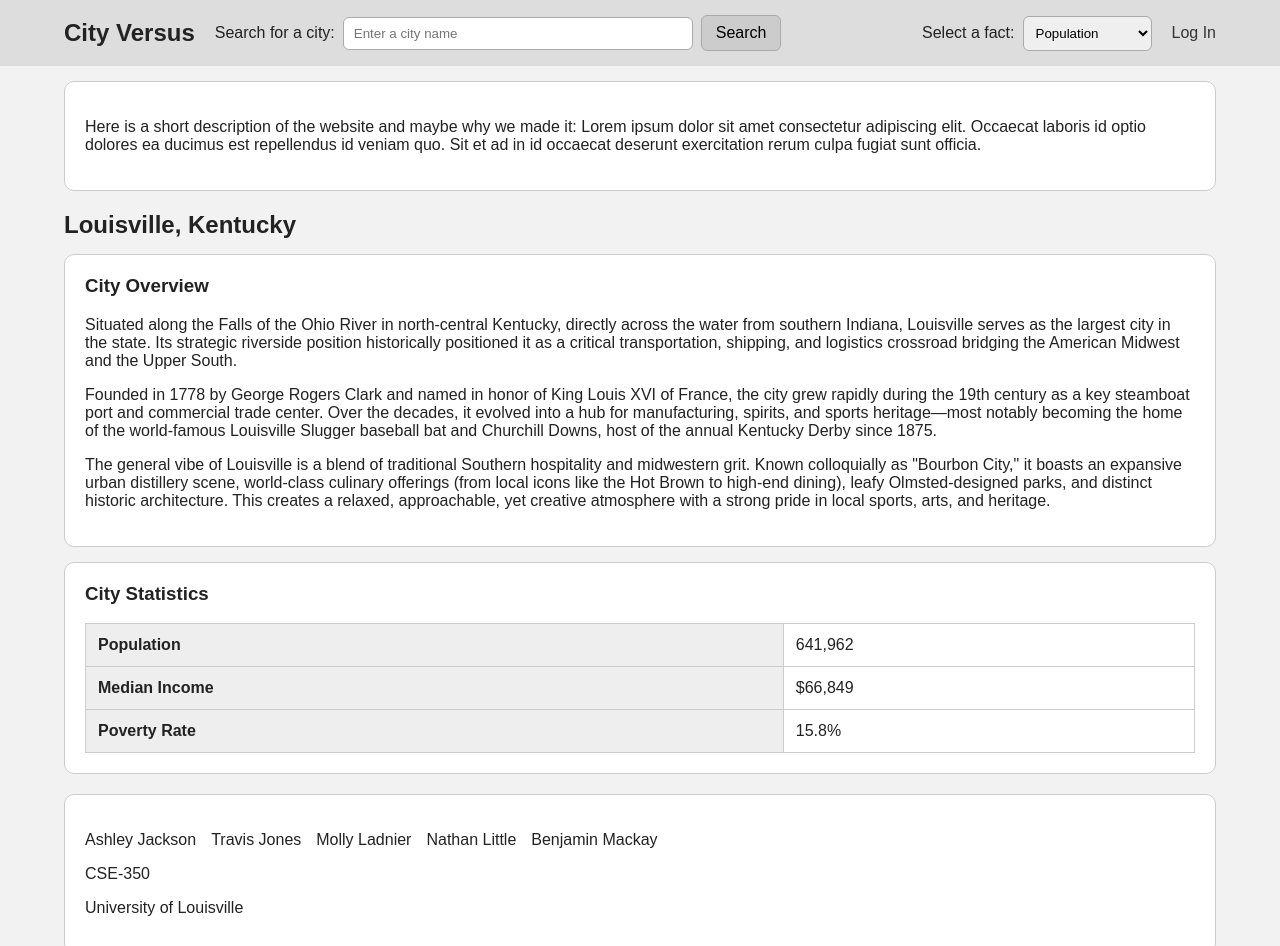
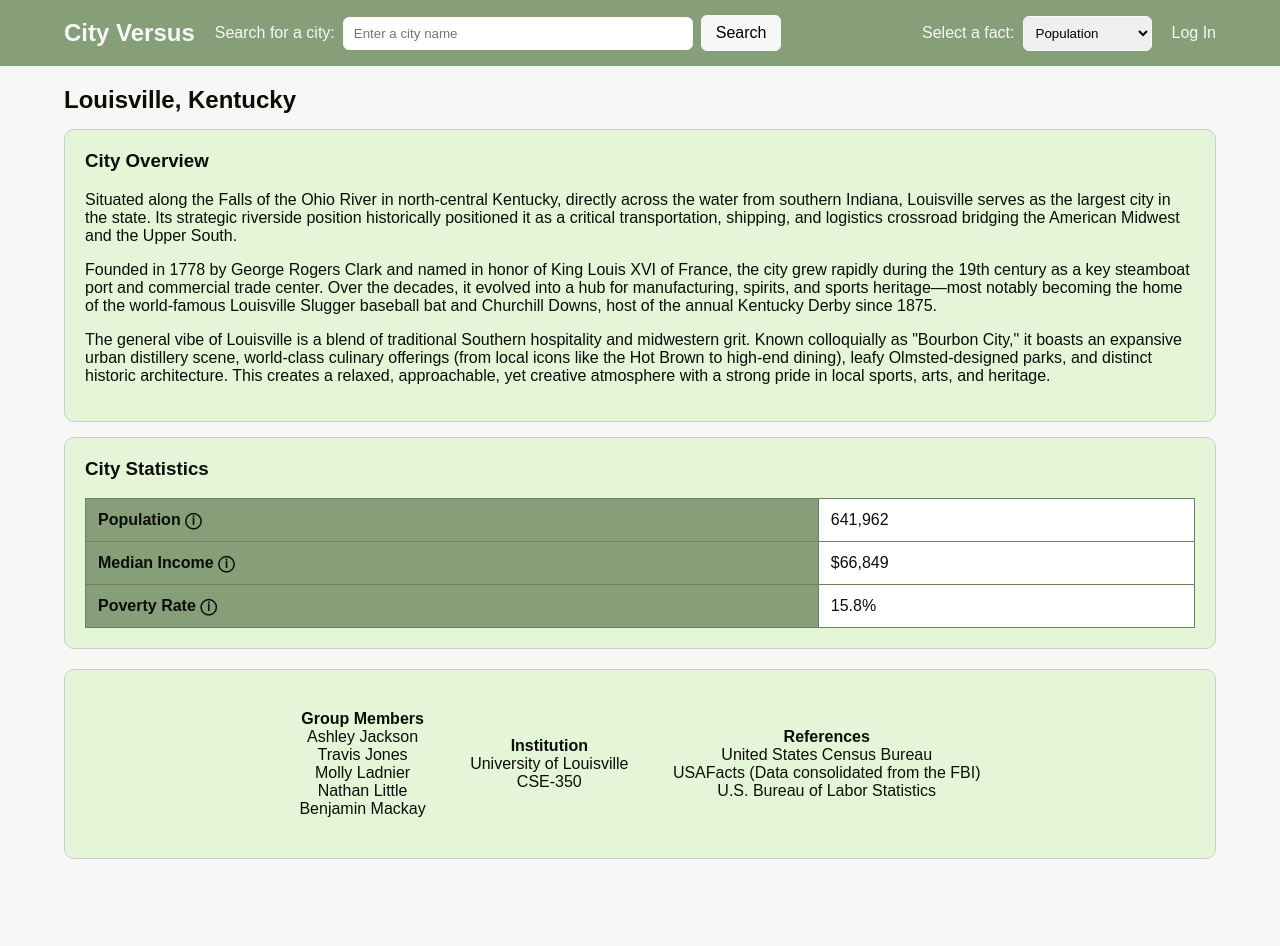
Before and after one commit to adjack11/350_CityVersus, a plain HTML site: page city.html in a window 1280 px wide. Shown: the top 946 px of the page. After the commit the page ends 874 px from the top, so only its background shows below. Drawn offline with Linux system fonts and the light colour scheme.

Commit message:
Fleshed out CSS, fixed tables and footer

```diff
--- a/city.html
+++ b/city.html
@@ -27,7 +27,7 @@
         <!-- SEARCH BAR -->
         <search>
             <form action="/search" method="get">
-                <label for="city-search">Search for a city:</label>
+                <label for="city-search" class="nav-label">Search for a city:</label>
 
                 <input
                         type="search"
@@ -36,13 +36,13 @@
                         placeholder="Enter a city name"
                 >
 
-                <button type="submit">Search</button>
+                <button class="nav-button" type="submit">Search</button>
             </form>
         </search>
 
         <!-- FACT SELECTOR -->
         <div class="fact-selector">
-            <label for="fact">Select a fact:</label>
+            <label for="fact" class="nav-label">Select a fact:</label>
 
             <select id="fact">
                 <option value="population">Population</option>
@@ -57,19 +57,6 @@
     </nav>
 
 </header>
-
-
-<!-- WEBSITE DESCRIPTION -->
-<section class="content-block" id="project-overview">
-    <p>
-        Here is a short description of the website and maybe why we made it:
-        Lorem ipsum dolor sit amet consectetur adipiscing elit. Occaecat
-        laboris id optio dolores ea ducimus est repellendus id veniam quo.
-        Sit et ad in id occaecat deserunt exercitation rerum culpa fugiat
-        sunt officia.
-    </p>
-</section>
-
 
 <!-- MAIN CONTENT -->
 <main>
@@ -115,26 +102,53 @@
 
             <h3>City Statistics</h3>
 
+            <div class="table-container">
+
                 <table>
                     <tbody>
 
                     <tr>
-                    <th scope="row">Population</th>
+                        <th scope="row"> Population
+
+                            <span class="stat-help"> ⓘ
+                                <span class="stat-description"> <a href="SOURCE-URL" target="_blank" class="source-link">
+                                    U.S. Census Bureau (2024) </a>
+                                </span>
+                            </span>
+                        </th>
+
                         <td>641,962</td>
                     </tr>
 
                     <tr>
-                    <th scope="row">Median Income</th>
+                        <th scope="row"> Median Income
+
+                            <span class="stat-help"> ⓘ
+                                <span class="stat-description"> <a href="SOURCE-URL" target="_blank" class="source-link">
+                                    U.S. Census Bureau (2024) </a>
+                                </span>
+                            </span>
+                        </th>
+
                         <td>$66,849</td>
                     </tr>
 
                     <tr>
-                    <th scope="row">Poverty Rate</th>
+                        <th scope="row"> Poverty Rate
+
+                            <span class="stat-help"> ⓘ
+                                <span class="stat-description"> <a href="SOURCE-URL" target="_blank" class="source-link">
+                                    U.S. Bureau of Labor statistics (2026) </a>
+                                </span>
+                            </span>
+                        </th>
+
                         <td>15.8%</td>
                     </tr>
 
                     </tbody>
                 </table>
+            </div>
 
         </section>
 
@@ -144,7 +158,8 @@
 <!-- MEMBERS AND INFO -->
 <footer class="content-block" id="footer">
 
-    <ul>
+    <ul class="footer-section footer-list">
+        <li class="footer-head">Group Members</li>
         <li>Ashley Jackson</li>
         <li>Travis Jones</li>
         <li>Molly Ladnier</li>
@@ -152,8 +167,19 @@
         <li>Benjamin Mackay</li>
     </ul>
 
-    <p>CSE-350</p>
-    <p>University of Louisville</p>
+    <ul class="footer-section footer-list">
+        <li class="footer-head">Institution</li>
+        <li>University of Louisville</li>
+        <li>CSE-350</li>
+    </ul>
+
+        <ul class="footer-section footer-list">
+            <li class="footer-head">References</li>
+            <li><a href="https://www.census.gov/quickfacts/" target="_blank">United States Census Bureau</a></li>
+            <li><a href="https://usafacts.org/articles/how-does-crime-compare-by-city/?hl=en-US&utm_source=chatgpt.com" target="_blank">USAFacts (Data consolidated from the FBI)</a></li>
+            <li><a href="https://www.bls.gov/opub/ted/2026/unemployment-rates-lower-in-241-metro-areas-up-in-128-over-year-ended-july-2026.htm" target="_blank">U.S. Bureau of Labor Statistics</a></li>
+
+        </ul>
 
 </footer>
 
--- a/style.css
+++ b/style.css
@@ -10,20 +10,22 @@ body {
 
     font-family: "Rubik", Arial, sans-serif;
 
-    background-color: #f2f2f2;
-    color: #222222;
+    background-color: #f7f8f6;
+    color: #0b0d09; /* Main text */
 }
 
 
-/* Remove underline from links */
+/* Remove underline from links
+   Only applies to Log In for now
+*/
 
 a {
-    color: #333333;
+    color: #f7f8f6;
     text-decoration: none;
 }
 
 a:hover {
-    color: #777777;
+    color: #b2c1b9;
 }
 
 
@@ -31,7 +33,7 @@ a:hover {
 
 .site-header {
     width: 100%;
-    background-color: #dddddd;
+    background-color: #869f79;
 }
 
 .navbar {
@@ -49,12 +51,12 @@ a:hover {
 #project-title {
     margin: 0;
 
-    color: #222222;
+    color: #f7f8f6;
     white-space: nowrap;
 }
 
 #project-title:hover {
-    color: #777777;
+    color: #b2c1b9;
 }
 
 
@@ -76,8 +78,17 @@ a:hover {
 
     padding: 8px 10px;
 
-    border: 1px solid #aaaaaa;
+    border: 1px solid #f7f8f6;
     border-radius: 6px;
+}
+
+/* TODO: FIX NAVIGATION BUTTON HOVER */
+.nav-button:hover {
+    background-color: #e5f5d7;
+}
+
+.nav-label {
+    color: #f7f8f6;
 }
 
 
@@ -92,7 +103,7 @@ a:hover {
 .fact-selector select {
     padding: 8px;
 
-    border: 1px solid #aaaaaa;
+    border: 1px solid #f7f8f6;
     border-radius: 6px;
 }
 
@@ -104,16 +115,16 @@ button {
 
     font: inherit;
 
-    background-color: #cccccc;
+    background-color: #f7f8f6;
 
-    border: 1px solid #aaaaaa;
+    border: 1px solid #f7f8f6;
     border-radius: 6px;
 
     cursor: pointer;
 }
 
 button:hover {
-    background-color: #bbbbbb;
+    background-color: #6d913f;
 }
 
 
@@ -134,7 +145,7 @@ main {
     margin: 15px auto;
     padding: 20px;
 
-    background-color: white;
+    background-color: #e5f5d7;
 
     border: 1px solid #cccccc;
     border-radius: 10px;
@@ -178,14 +189,13 @@ main > h2 {
 /* ---------- TABLES ---------- */
 
 /*
-   ADDED HTML HOOK:
    Tables should be placed inside .table-container.
    This lets large tables scroll on small screens.
 */
 
 .table-container {
     width: 100%;
-    overflow-x: auto;
+    overflow-x: visible;
 }
 
 table {
@@ -202,15 +212,15 @@ td {
 
     text-align: left;
 
-    border: 1px solid #cccccc;
+    border: 1px solid #6A835D;
 }
 
 th {
-    background-color: #eeeeee;
+    background-color: #869f79;
 }
 
 tbody tr:hover {
-    background-color: #f7f7f7;
+    background-color: #b2c1b9;
 }
 
 
@@ -228,18 +238,6 @@ tbody tr:hover {
 }
 
 
-/*
-   Optional visual indicator that more
-   information is available.
-*/
-
-.stat-help::after {
-    content: " ⓘ";
-
-    font-size: 0.85em;
-}
-
-
 /* Hidden by default */
 
 .stat-description {
@@ -254,12 +252,12 @@ tbody tr:hover {
     width: 230px;
     padding: 10px;
 
-    background-color: #333333;
-    color: white;
+    background-color: rgb(247 248 246 / 0.71);
+    color: #ff0000;
 
     border-radius: 6px;
 
-    font-size: 0.85rem;
+    font-size: 0.80rem;
     font-weight: normal;
     line-height: 1.4;
 }
@@ -309,9 +307,9 @@ tbody tr:hover {
     margin: 40px auto;
     padding: 25px;
 
-    background-color: white;
+    background-color: rgb(229 245 215 / 0.78);
 
-    border: 1px solid #cccccc;
+    border: 1px solid rgb(229 245 215 / 0.78);
     border-radius: 10px;
 }
 
@@ -329,6 +327,10 @@ tbody tr:hover {
     gap: 5px;
 }
 
+.account-link {
+    color: #6d913f;
+}
+
 .form-field input {
     width: 100%;
 
@@ -336,7 +338,7 @@ tbody tr:hover {
 
     font: inherit;
 
-    border: 1px solid #aaaaaa;
+    border: 1px solid #f7f8f6;
     border-radius: 6px;
 }
 
@@ -347,17 +349,12 @@ tbody tr:hover {
 
 /* ---------- DATA SOURCE LINKS ---------- */
 
-/*
-   Use this class for Census, BLS, etc.
-   You can change these colors separately later.
-*/
-
 .source-link {
-    color: #333333;
+    color: #0d1009;
 }
 
 .source-link:hover {
-    color: #666666;
+    color: #6d913f;
 }
 
 
@@ -365,10 +362,20 @@ tbody tr:hover {
 
 #footer {
     margin-top: 20px;
+    text-align: center;
+}
+
+#footer a {
+    color: #0d1009;
+    text-decoration: none;
+}
+
+#footer a:hover {
+    color: #6d913f;
 }
 
 #footer ul {
-    display: flex;
+    display: inline-block;
     flex-wrap: wrap;
 
     gap: 15px;
@@ -376,6 +383,17 @@ tbody tr:hover {
     padding: 0;
 
     list-style: none;
+}
+
+.footer-section {
+    display: inline-block;
+    vertical-align: middle;
+    margin: 20px;
+}
+
+
+.footer-head {
+    font-weight: bold;
 }
 
 
```
Also changed, not shown: compare_cities.html (+55 -21 lines), index.html (+19 -4 lines), login.html (+17 -5 lines). Lines whose indentation alone changed are shown as unchanged.
